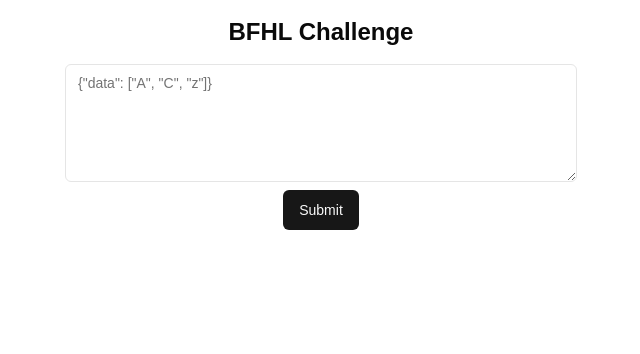
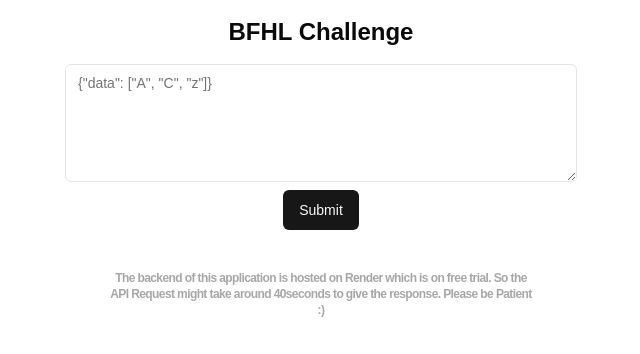
Before and after one commit to HoneyPaptan/bfhl-front, a Next.js app: page / in a window 1280 px wide. Shown: the top 354 px of the page, without its empty margins (319-959 px from the left). Built offline with nearby package versions, Linux system fonts and the light colour scheme.

Commit message:
Preparing for hosting on vercel

```diff
--- a/app/_components/heroComponent.tsx
+++ b/app/_components/heroComponent.tsx
@@ -101,6 +101,11 @@
           </CardContent>
         </Card>
       )}
+      <div className="flex items-center justify-center">
+        <small className="text-center tracking-tighter text-xs font-bold text-black/35 w-1/2 mt-10">
+          The backend of this application is hosted on Render which is on free trial. So the API Request might take around 40seconds to give the response. Please be Patient :)
+        </small>
+      </div>
     </div>
   );
 }
```
